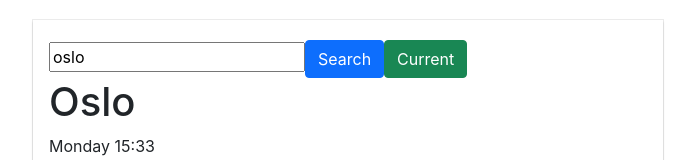
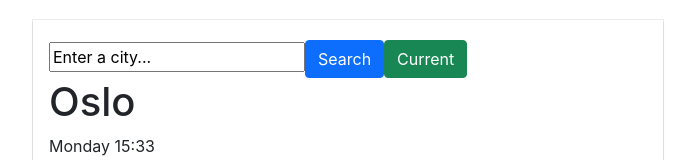
Before and after one commit to milehagen/react-weatherApp, a React (Create React App) app: page / in a window 1280 px wide. Shown: the top 160 px of the page, without its empty margins (49-744 px from the left). Built offline with nearby package versions, Linux system fonts and the light colour scheme.

Commit message:
changed placeholder input

```diff
--- a/src/App.js
+++ b/src/App.js
@@ -8,10 +8,12 @@ function App() {
   return (
     <div>
      <div class="clearfix">
+
        <form class="float-left">
-         <input type="text" placeholder="Enter a city" autocomplete="off" value="oslo"/>
+         <input type="text" placeholder="Enter a city" autocomplete="off" value="Enter a city..."/>
            <input type="submit" class="btn btn-primary" value="Search"/>
              </form>
+
              <button class="float-left btn btn-success">Current</button>
              </div>
              <div class="weather-summary">
```
